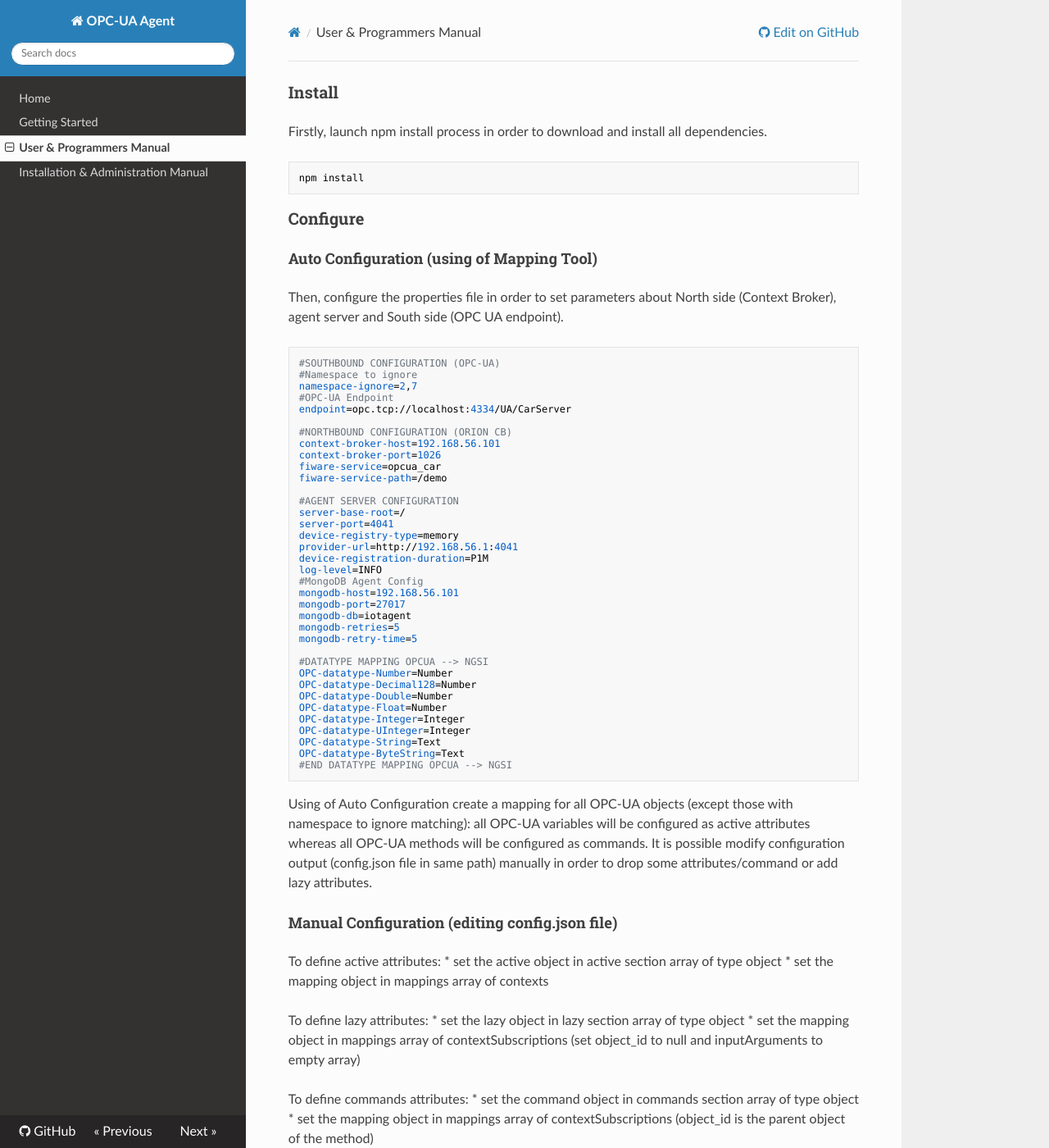
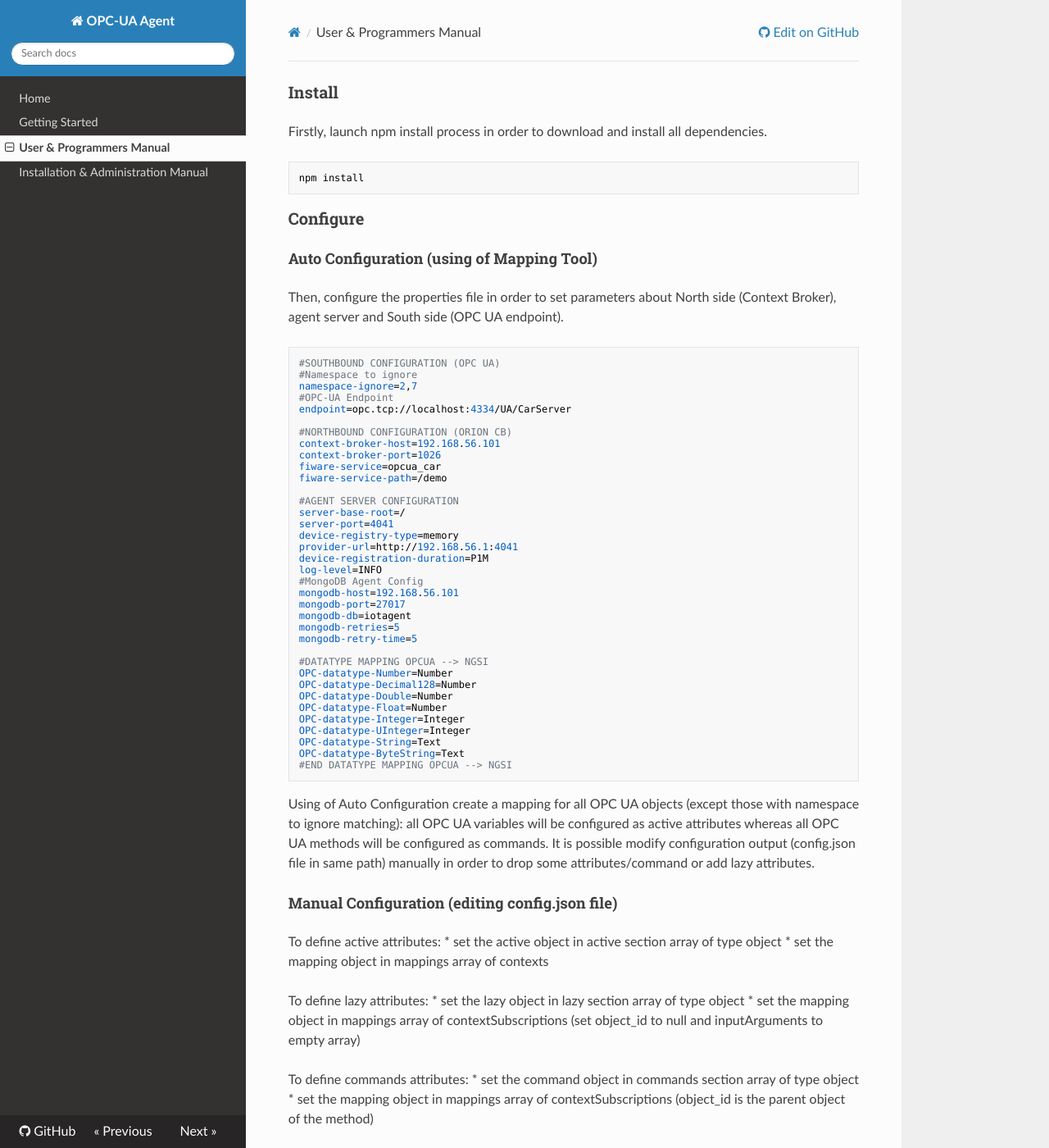
Before and after one commit to Engineering-Research-and-Development/iotagent-opcua, an MkDocs documentation site: the page built from doc/manuals/user_and_programmers_manual.md, in a window 1280 px wide and 1400 px high. Shown: the whole window at 82% size. Built offline with MkDocs 1.6.1, drawn with Linux system fonts in a browser that asks for light colours; nearby versions of some CDN libraries; comment, search, counter and statistics services are not loaded; old or Windows-style settings are respelled for this version of MkDocs.

````diff
--- a/doc/manuals/user_and_programmers_manual.md
+++ b/doc/manuals/user_and_programmers_manual.md
@@ -8,7 +8,7 @@ npm install
 #### Auto Configuration (using of Mapping Tool)
 Then, configure the properties file in order to set parameters about North side (Context Broker), agent server and South side (OPC UA endpoint).
 ```
-#SOUTHBOUND CONFIGURATION (OPC-UA)
+#SOUTHBOUND CONFIGURATION (OPC UA)
 #Namespace to ignore
 namespace-ignore=2,7
 #OPC-UA Endpoint
@@ -45,7 +45,7 @@ OPC-datatype-String=Text
 OPC-datatype-ByteString=Text
 #END DATATYPE MAPPING OPCUA --> NGSI
 ```
-Using of Auto Configuration create a mapping for all OPC-UA objects (except those with namespace to ignore matching): all OPC-UA variables will be configured as active attributes whereas all OPC-UA methods will be configured as commands. It is possible modify configuration output (config.json file in same path) manually in order to drop some attributes/command or add lazy attributes.
+Using of Auto Configuration create a mapping for all OPC UA objects (except those with namespace to ignore matching): all OPC UA variables will be configured as active attributes whereas all OPC UA methods will be configured as commands. It is possible modify configuration output (config.json file in same path) manually in order to drop some attributes/command or add lazy attributes.
 
 #### Manual Configuration (editing config.json file)
 To define active attributes:
````
